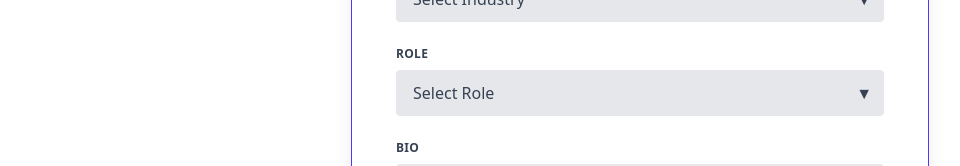
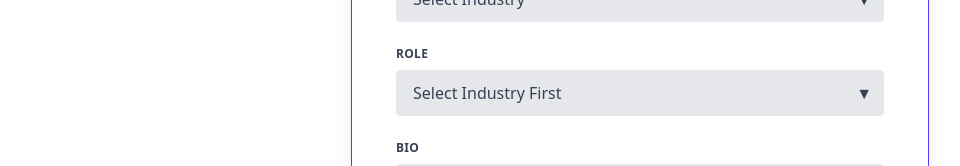
Before and after one commit to ClaytonONeill/study-buddy, a React (Vite) app: page /signup in a window 1280 px wide. Shown: the part 516-682 px from the top of the page, without its empty margins (0-960 px from the left). Built offline with nearby package versions, Linux system fonts and the light colour scheme.

Commit message:
pulling in industry and roles that are compatible with ms learn api

```diff
--- /dev/null
+++ b/src/config/config.ts
@@ -0,0 +1,61 @@
+/*
+ * Roles:
+ *
+ * Architecture & Management:
+ * "solution-architect"
+ * "technology-manager"
+ *
+ * Development & Engineering:
+ * "developer"
+ * "ai-engineer"
+ * "devops-engineer"
+ * "data-engineer"
+ * "data-scientist"
+ *
+ * Data & Database:
+ * "data-analyst"
+ * "database-administrator"
+ *
+ * Security & Identity:
+ * "security-engineer"
+ * "security-operations-analyst"
+ * "identity-access-admin"
+ * "ip-admin"
+ *
+ * Networking & Support:
+ * "network-engineer"
+ * "support-engineer"
+ *
+ * Business & Functional:
+ * "business-user"
+ * "functional-consultant"
+ *
+ * Other:
+ * "administrator"
+ * "student"
+ */
+
+export const industryOptions = {
+  "Architecture & Management": [
+    "solution-architect",
+    "technology-manager",
+    "administrator",
+  ],
+  "Development & Engineering": [
+    "developer",
+    "ai-engineer",
+    "devops-engineer",
+    "data-engineer",
+    "data-scientist",
+  ],
+  "Data & Databases": ["data-analyst", "database-administrator"],
+  "Security & Identity": [
+    "security-engineer",
+    "security-operations-analyst",
+    "identity-access-admin",
+    "ip-admin",
+  ],
+  "Networking & Support": ["network-engineer", "support-engineer"],
+  "Business & Functional": ["business-user", "functional-consultant"],
+  Student: ["student"],
+};
--- a/src/pages/Signup.tsx
+++ b/src/pages/Signup.tsx
@@ -5,7 +5,11 @@ import { useNavigate } from "react-router-dom";
 // Auth
 import { signup } from "../services/auth";
 
-// Interfaces
+// Config
+import { industryOptions } from "../config/config";
+
+type IndustryKey = keyof typeof industryOptions;
+
 interface SignupProps {
   setUser: React.Dispatch<React.SetStateAction<any>>;
 }
@@ -13,7 +17,15 @@ interface SignupProps {
 const Signup = ({ setUser }: SignupProps) => {
   const navigate = useNavigate();
 
-  const [formData, setFormData] = useState({
+  const [formData, setFormData] = useState<{
+    first_name: string;
+    last_name: string;
+    username: string;
+    password: string;
+    industry: "" | IndustryKey;
+    user_role: string;
+    bio: string;
+  }>({
     first_name: "",
     last_name: "",
     username: "",
@@ -26,6 +38,13 @@ const Signup = ({ setUser }: SignupProps) => {
   const [isLoading, setIsLoading] = useState(false);
   const [error, setError] = useState("");
 
+  // Get the roles for the selected industry
+  const roleOptions =
+    formData.industry &&
+    Object.prototype.hasOwnProperty.call(industryOptions, formData.industry)
+      ? industryOptions[formData.industry]
+      : [];
+
   const handleInputChange = (e: {
     target: { name: string; value: string };
   }) => {
@@ -33,6 +52,8 @@ const Signup = ({ setUser }: SignupProps) => {
     setFormData((prev) => ({
       ...prev,
       [name]: value,
+      // Reset user_role if industry changes
+      ...(name === "industry" ? { user_role: "" } : {}),
     }));
   };
 
@@ -185,9 +206,11 @@ const Signup = ({ setUser }: SignupProps) => {
                 <option value="" disabled hidden>
                   Select Industry
                 </option>
-                <option value="Industry 1">Industry 1</option>
-                <option value="Industry 2">Industry 2</option>
-                <option value="Industry 3">Industry 3</option>
+                {Object.keys(industryOptions).map((industry) => (
+                  <option key={industry} value={industry}>
+                    {industry}
+                  </option>
+                ))}
               </select>
               <span className="pointer-events-none absolute inset-y-0 right-3 flex items-center text-gray-700">
                 ▼
@@ -210,13 +233,18 @@ const Signup = ({ setUser }: SignupProps) => {
                 value={formData.user_role}
                 onChange={handleInputChange}
                 required
+                disabled={!formData.industry}
               >
                 <option value="" disabled hidden>
-                  Select Role
+                  {formData.industry ? "Select Role" : "Select Industry First"}
                 </option>
-                <option value="Role 1">Role 1</option>
-                <option value="Role 2">Role 2</option>
-                <option value="Role 3">Role 3</option>
+                {roleOptions.map((role) => (
+                  <option key={role} value={role}>
+                    {role
+                      .replace(/-/g, " ")
+                      .replace(/\b\w/g, (l) => l.toUpperCase())}
+                  </option>
+                ))}
               </select>
               <span className="pointer-events-none absolute inset-y-0 right-3 flex items-center text-gray-700">
                 ▼
```
